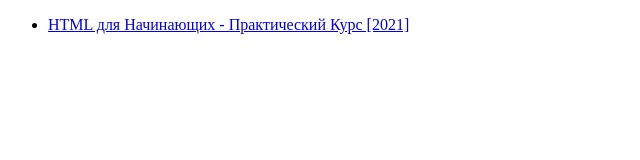
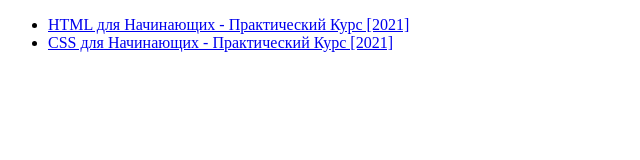
Before and after one commit to zenpolis/LP, a plain HTML site: page youtube.html in a window 1280 px wide. Shown: the whole page, without its empty margins (0-640 px from the left). Drawn offline with Linux system fonts and the light colour scheme.

Commit message:
Create CV

```diff
--- a/youtube.html
+++ b/youtube.html
@@ -9,6 +9,9 @@
         <li>
             <a href="https://www.youtube.com/watch?v=DOEtVdkKwcU" target="_blank">HTML для Начинающих - Практический Курс [2021]</a>
         </li>
+        <li>
+            <a href="https://www.youtube.com/watch?v=SpCUuyZZTp8" target="_blank">CSS для Начинающих - Практический Курс [2021]</a>
+        </li>
     </ul>
 </body>
 </html>
```
